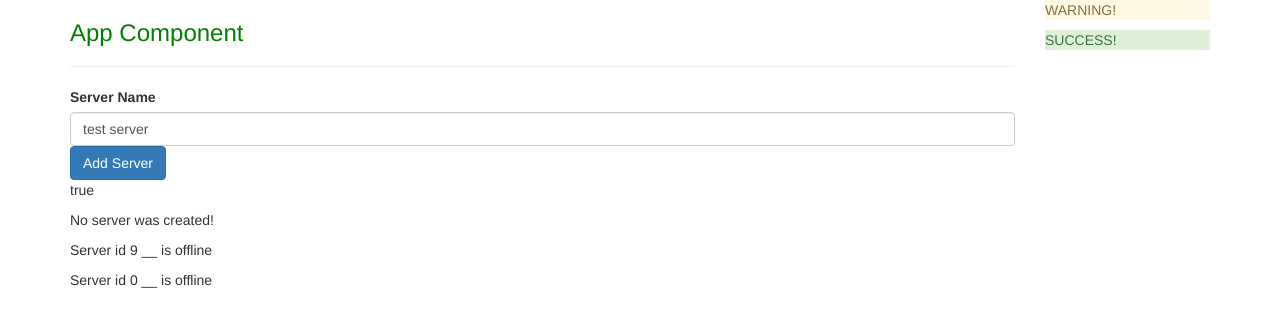
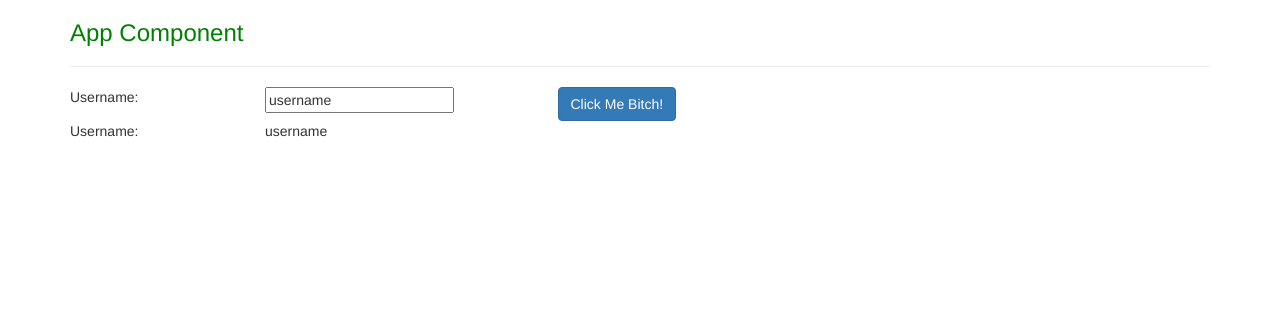
Before and after one commit to digi3e/Angular2, an Angular app: page / in a window 1280 px wide. Shown: the top 326 px of the page. Built offline with nearby package versions, Linux system fonts and the light colour scheme.

Commit message:
lab - all from memory

```diff
--- a/src/app/app.component.html
+++ b/src/app/app.component.html
@@ -1,16 +1,15 @@
 <div class="container">
     <div class="row">
-        <div class="col-xs-10">
+        <div class="col-xs-12">
 
             <h3>App Component</h3>
 
             <hr />
 
-            <app-servers></app-servers>
+<!--            <app-servers></app-servers>-->
 
-        </div>
-        <div class="col-xs-2">
             <app-walt></app-walt>
+
         </div>
     </div>
 </div>
--- a/src/app/walt/walt.component.html
+++ b/src/app/walt/walt.component.html
@@ -1,2 +1,15 @@
-<p class="alert-warning">WARNING!</p>
-<p class="alert-success">SUCCESS!</p>
+<div class="row">
+    <div class="col-sm-2">Username:</div>
+    <div class="col-sm-3">
+        <input type="text" [(ngModel)]="userName" />
+    </div>
+    <div class="col-sm-3">
+        <button class="btn btn-primary" [disabled]="checkUsername()" (click)="resetUsername()">Click Me Bitch!</button>
+    </div>
+</div>
+<div class="row">
+    <div class="col-sm-2">Username:</div>
+    <div class="col-sm-4">
+        {{ userName }}
+    </div>
+</div>
--- a/src/app/walt/walt.component.ts
+++ b/src/app/walt/walt.component.ts
@@ -7,9 +7,25 @@ import { Component, OnInit } from '@angular/core';
 })
 export class WaltComponent implements OnInit {
 
+  userName: string = 'username'
+
   constructor() { }
 
   ngOnInit(): void {
   }
 
+  checkUsername() {
+    return !this.userName;
+
+    // if (this.userName == '') {
+    //   return true;
+    // }
+    //
+    // return false;
+  }
+
+  resetUsername() {
+    this.userName = ''
+  }
+
 }
```
